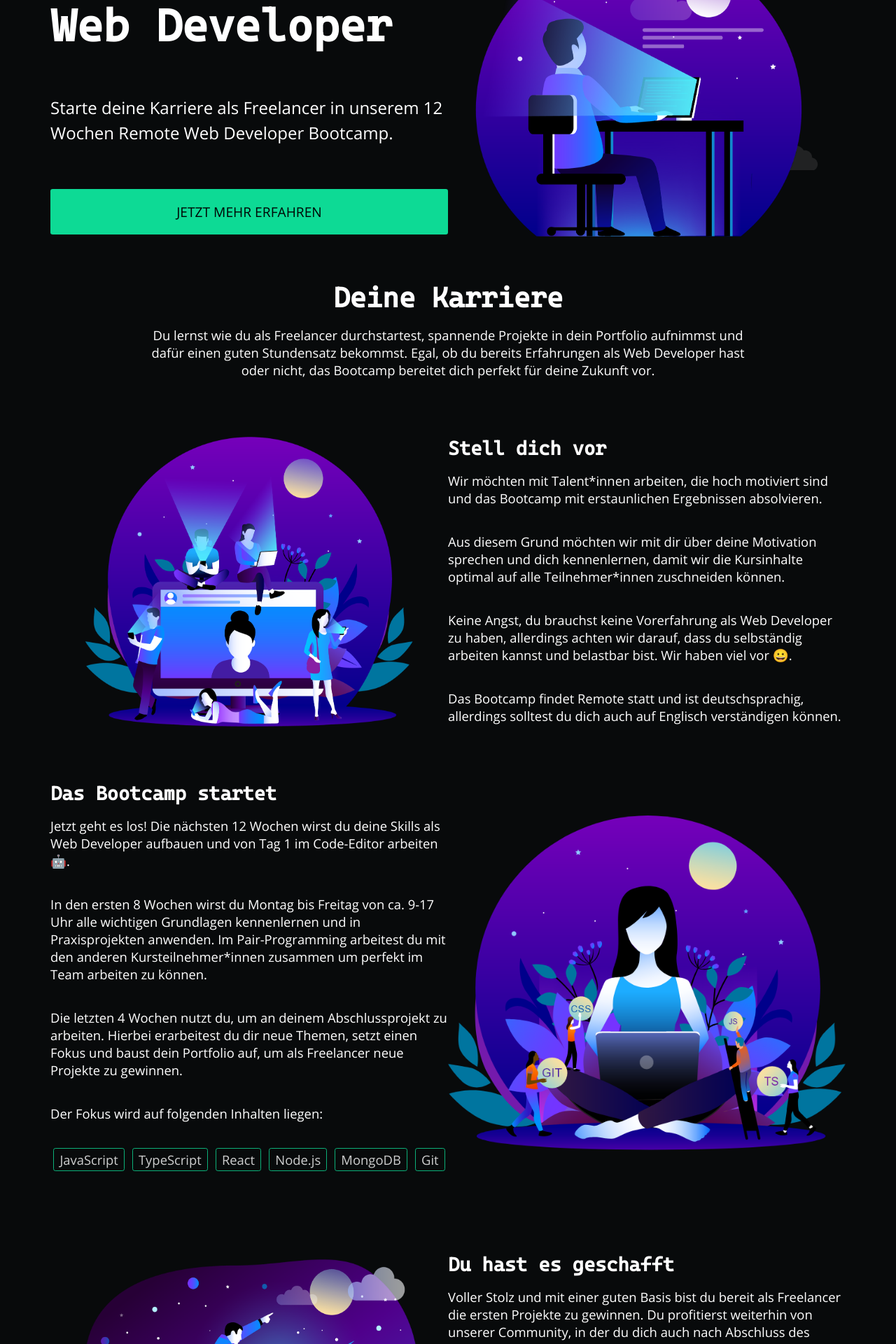
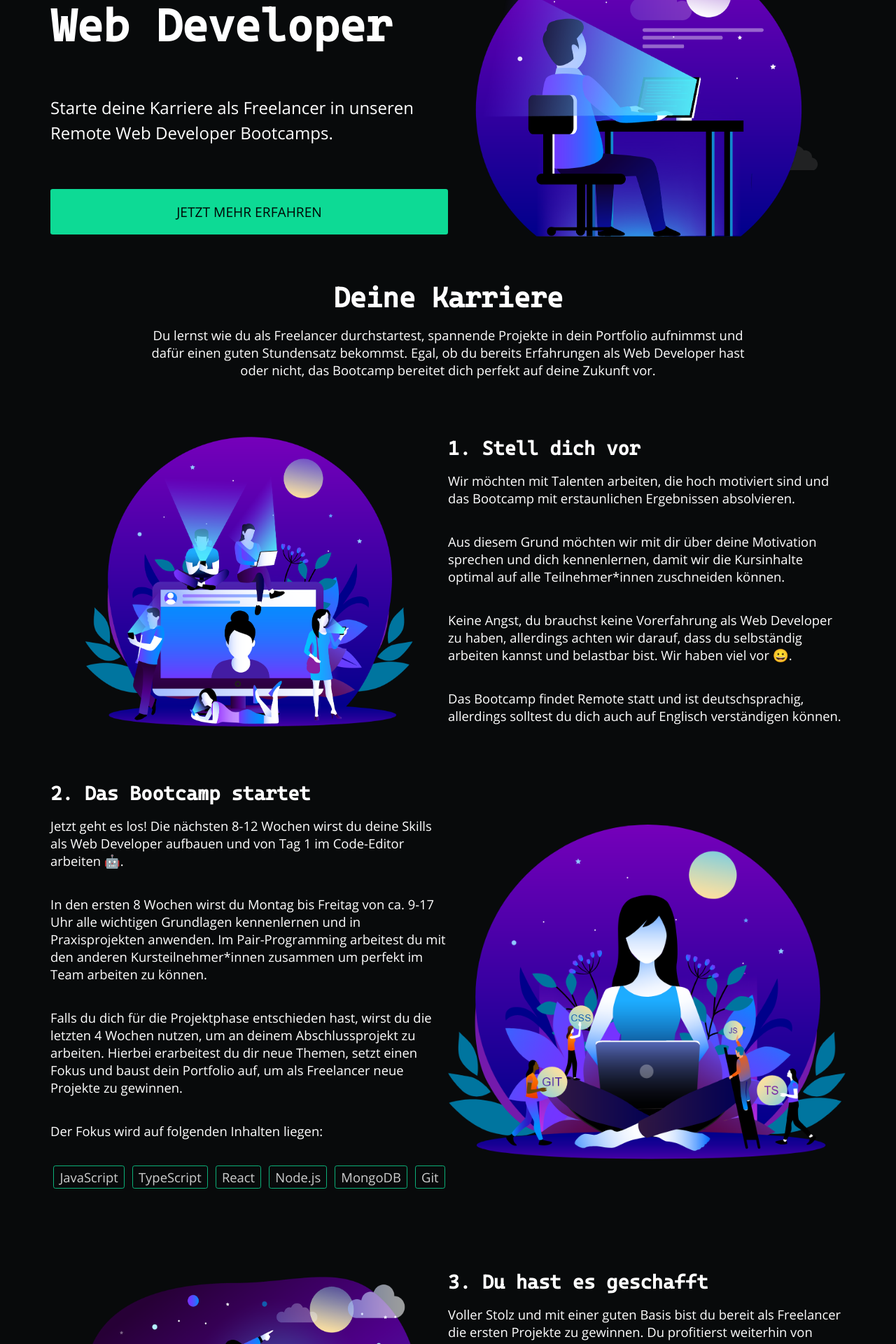
Before and after one commit to lmachens/devbuff, a Next.js app: page / in a window 1280 px wide. Shown: the part 220-2140 px from the top of the page at 70% size. Built offline with nearby package versions, Linux system fonts and the light colour scheme.

Commit message:
💬 Make capstone phase optional

```diff
--- a/components/RegistrationForm.tsx
+++ b/components/RegistrationForm.tsx
@@ -58,8 +58,7 @@ function RegistrationForm() {
       </label>
       <label className={styles.form__label}>
         <span>
-          Wann kannst du starten und wie viel Zeit kannst du pro Woche
-          investieren?
+          Wann kannst du starten und wie viel Zeit kannst du investieren?
         </span>
         <textarea
           placeholder="Hast du z.B. Verpflichtungen, wodurch du nicht in Vollzeit dabei sein kannst?"
--- a/pages/index.tsx
+++ b/pages/index.tsx
@@ -16,8 +16,8 @@ const Home: NextPage = () => {
             <h2 className={styles.title}>Dein Weg zum Web Developer</h2>
 
             <p className={styles.description}>
-              Starte deine Karriere als Freelancer in unserem 12 Wochen Remote
-              Web Developer Bootcamp.
+              Starte deine Karriere als Freelancer in unseren Remote Web
+              Developer Bootcamps.
             </p>
 
             <a href="#start" className={`button ${styles.hero__start}`}>
@@ -42,7 +42,7 @@ const Home: NextPage = () => {
             Du lernst wie du als Freelancer durchstartest, spannende Projekte in
             dein Portfolio aufnimmst und dafür einen guten Stundensatz bekommst.
             Egal, ob du bereits Erfahrungen als Web Developer hast oder nicht,
-            das Bootcamp bereitet dich perfekt für deine Zukunft vor.
+            das Bootcamp bereitet dich perfekt auf deine Zukunft vor.
           </p>
         </section>
         <section className={styles.phase}>
@@ -57,10 +57,10 @@ const Home: NextPage = () => {
             />
           </div>
           <div className={styles.phase__info}>
-            <h2>Stell dich vor</h2>
+            <h2>1. Stell dich vor</h2>
             <p>
-              Wir möchten mit Talent*innen arbeiten, die hoch motiviert sind und
-              das Bootcamp mit erstaunlichen Ergebnissen absolvieren.
+              Wir möchten mit Talenten arbeiten, die hoch motiviert sind und das
+              Bootcamp mit erstaunlichen Ergebnissen absolvieren.
             </p>
             <p>
               Aus diesem Grund möchten wir mit dir über deine Motivation
@@ -90,9 +90,9 @@ const Home: NextPage = () => {
             />
           </div>
           <div className={styles.phase__info}>
-            <h2>Das Bootcamp startet</h2>
+            <h2>2. Das Bootcamp startet</h2>
             <p>
-              Jetzt geht es los! Die nächsten 12 Wochen wirst du deine Skills
+              Jetzt geht es los! Die nächsten 8-12 Wochen wirst du deine Skills
               als Web Developer aufbauen und von Tag 1 im Code-Editor arbeiten
               🤖.
             </p>
@@ -104,7 +104,8 @@ const Home: NextPage = () => {
               können.
             </p>
             <p>
-              Die letzten 4 Wochen nutzt du, um an deinem Abschlussprojekt zu
+              Falls du dich für die Projektphase entschieden hast, wirst du die
+              letzten 4 Wochen nutzen, um an deinem Abschlussprojekt zu
               arbeiten. Hierbei erarbeitest du dir neue Themen, setzt einen
               Fokus und baust dein Portfolio auf, um als Freelancer neue
               Projekte zu gewinnen.
@@ -132,7 +133,7 @@ const Home: NextPage = () => {
             />
           </div>
           <div className={styles.phase__info}>
-            <h2>Du hast es geschafft</h2>
+            <h2>3. Du hast es geschafft</h2>
             <p>
               Voller Stolz und mit einer guten Basis bist du bereit als
               Freelancer die ersten Projekte zu gewinnen. Du profitierst
```
